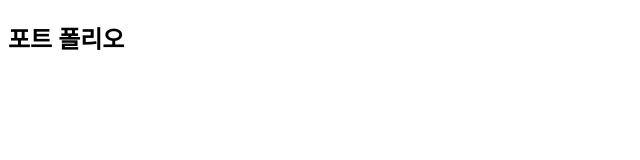
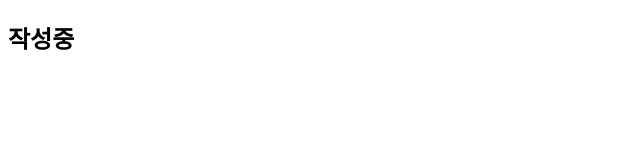
Before and after one commit to tlswlsdntks/tlswlsdntks.github.io, a plain HTML site: page index.html in a window 1280 px wide. Shown: the whole page, without its empty margins (0-640 px from the left). Drawn offline with Linux system fonts and the light colour scheme.

Commit message:
포트폴리오

```diff
--- a/index.html
+++ b/index.html
@@ -3,9 +3,9 @@
 <head>
   <meta charset="UTF-8">
   <meta name="viewport" content="width=device-width, initial-scale=1.0">
-  <title>포트 폴리오</title>
+  <title>신기록의 포트폴리오</title>
 </head>
 <body>
-    <h2>포트 폴리오</h2>
+    <h2>작성중</h2>
 </body>
 </html>
```
